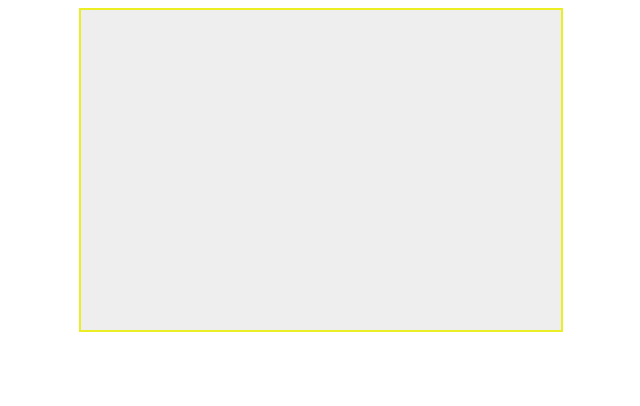
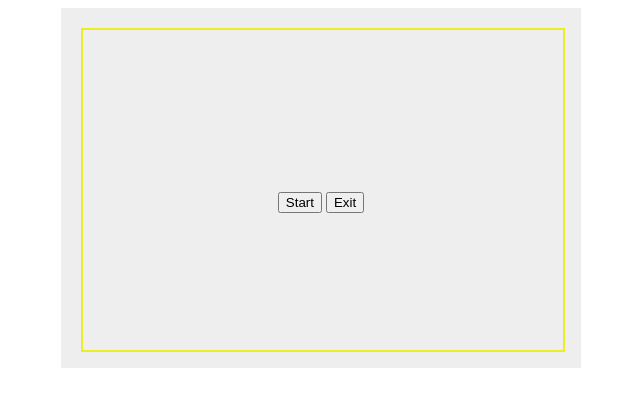
Before and after one commit to valor13111/Javascript-Phaser, a plain HTML site: page Breakout/index.html in a window 1280 px wide. Shown: the whole page, without its empty margins (319-959 px from the left). Drawn offline with Linux system fonts and the light colour scheme.

Commit message:
Put canvas in a div, and added a main menu with 2 buttons.

```diff
--- a/Breakout/index.html
+++ b/Breakout/index.html
@@ -7,11 +7,22 @@
 </head>
 <body>
 
-<canvas id="myCanvas" width="480" height="320"></canvas>
+<audio id="audiotag" src="assets/sound/AllOfUs.mp3" preload="auto"></audio>
+
+<div class="container">
+    <canvas id="myCanvas" width="480" height="320">
+    </canvas>
+    <div id="main">
+        <button id="start" onclick="startGame()">Start</button>
+        <button id="exit">Exit</button>
+    </div>
+</div>
+
 
 </body>
 
 <footer>
+    <script type="text/javascript" src="audio.js"></script>
     <script type="text/javascript" src="breakout.js"></script>
 </footer>
 </html>
```
